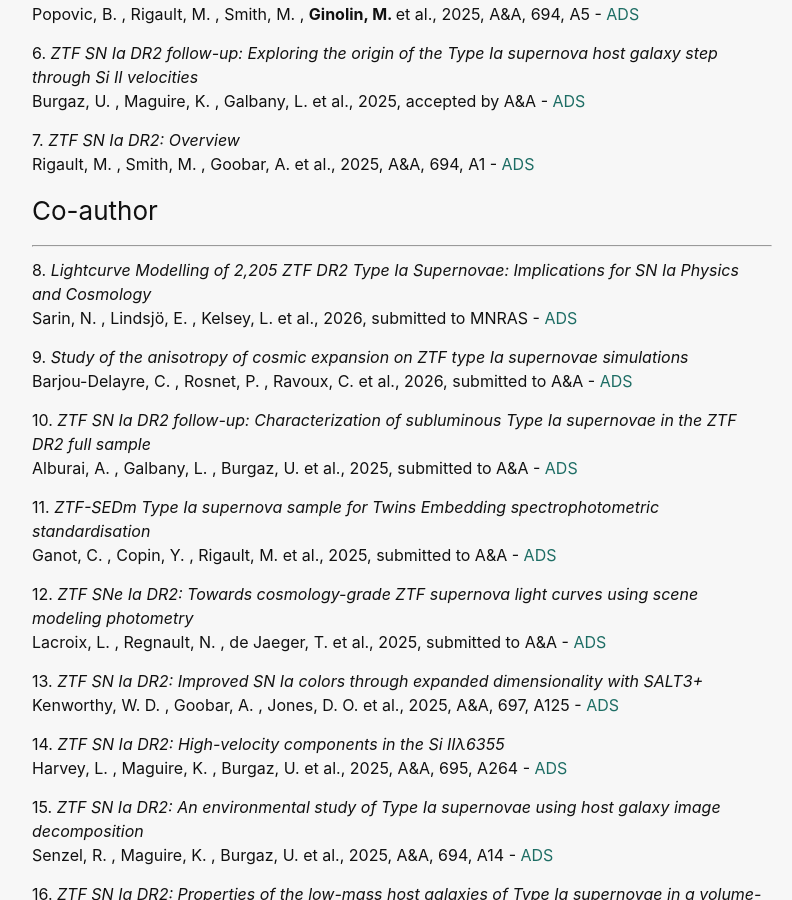
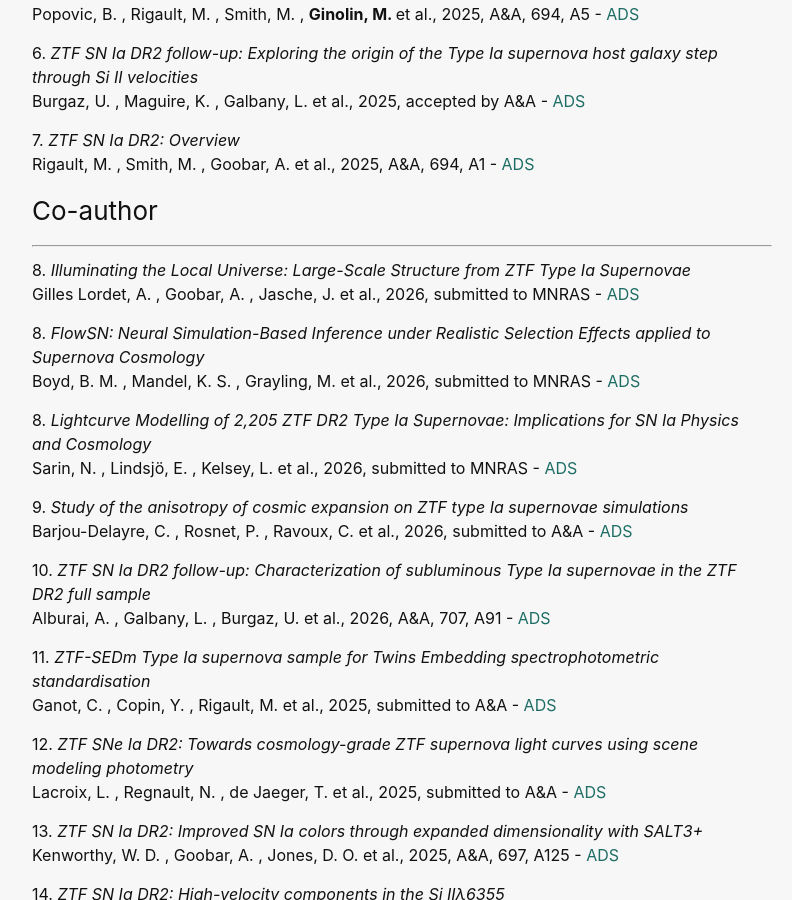
Before and after one commit to mginolin/mginolin.github.io, a Jekyll site: the page built from Publications.markdown, in a window 1280 px wide and 900 px high, scrolled down 862 px. Shown: the whole window, without its empty margins (238-1030 px from the left). Built offline with Jekyll 4.4.1, drawn with Linux system fonts in a browser that asks for light colours.

Commit message:
6/05 update

```diff
--- a/CV.markdown
+++ b/CV.markdown
@@ -14,7 +14,8 @@ This a short version of my resume. The full CV is downloadable in [PDF]({{ site.
 <br> Cambridge, UK, October 2025 - Now </p>
 
 * Investigating the environmental dependencies of Type Ia supernovae with Hierarchical Bayesian modelling
-* Involvement in LSST and TiDES
+* Involvement in LSST/DESC, TiDES and YSE
+* Simulation of SNe Ia for Simulation-Based Inference
 
 <p style="margin-top:0.3cm;"> <strong> PhD student - Institut de Physique des 2 Infinis/Université Claude Bernard Lyon 1 </strong>
 <br> Lyon, FR, September 2022 - September 2025
--- a/Publications.markdown
+++ b/Publications.markdown
@@ -45,14 +45,20 @@ sample of 1,000 Type Ia Supernovae</em>
 ### Co-author
 ---
 
-<p style="margin-top:0.3cm;"> 8. <em> Lightcurve Modelling of 2,205 ZTF DR2 Type Ia Supernovae: Implications for SN Ia Physics and Cosmology  </em>
+<p style="margin-top:0.3cm;"> 8. <em> Illuminating the Local Universe: Large-Scale Structure from ZTF Type Ia Supernovae  </em>
+<br>Gilles Lordet, A. , Goobar, A. , Jasche, J. et al., 2026, submitted to MNRAS - <a href="https://ui.adsabs.harvard.edu/abs/2026arXiv260412714G/abstract">ADS</a></p>
+
+<p> 8. <em> FlowSN: Neural Simulation-Based Inference under Realistic Selection Effects applied to Supernova Cosmology  </em>
+<br>Boyd, B. M. , Mandel, K. S. , Grayling, M. et al., 2026, submitted to MNRAS - <a href="https://ui.adsabs.harvard.edu/abs/2026arXiv260311165B/abstract">ADS</a></p>
+
+<p> 8. <em> Lightcurve Modelling of 2,205 ZTF DR2 Type Ia Supernovae: Implications for SN Ia Physics and Cosmology  </em>
 <br>Sarin, N. , Lindsjö, E. , Kelsey, L. et al., 2026, submitted to MNRAS - <a href="https://ui.adsabs.harvard.edu/abs/2026arXiv260202677S/abstract">ADS</a></p>
 
 <p> 9. <em> Study of the anisotropy of cosmic expansion on ZTF type Ia supernovae simulations  </em>
 <br>Barjou-Delayre, C. , Rosnet, P. , Ravoux, C. et al., 2026, submitted to A&amp;A - <a href="https://ui.adsabs.harvard.edu/abs/2026arXiv260111139B/abstract">ADS</a></p>
 
 <p> 10. <em>ZTF SN Ia DR2 follow-up: Characterization of subluminous Type Ia supernovae in the ZTF DR2 full sample </em>
-<br>Alburai, A. , Galbany, L. , Burgaz, U. et al., 2025, submitted to A&amp;A - <a href="https://ui.adsabs.harvard.edu/abs/2025arXiv251221256A/abstract">ADS</a></p>
+<br>Alburai, A. , Galbany, L. , Burgaz, U. et al., 2026, A&amp;A, 707, A91 - <a href="https://ui.adsabs.harvard.edu/abs/2025arXiv251221256A/abstract">ADS</a></p>
 
 <p> 11. <em>ZTF-SEDm Type Ia supernova sample for Twins Embedding spectrophotometric standardisation </em>
 <br>Ganot, C. , Copin, Y. , Rigault, M. et al., 2025, submitted to A&amp;A - <a href="https://ui.adsabs.harvard.edu/abs/2025arXiv251207696G/abstract">ADS</a></p>
--- a/index.markdown
+++ b/index.markdown
@@ -15,4 +15,4 @@ layout: page
 
 I am a researcher in observational cosmology, interested in Type Ia supernovae. I did my PhD (2022-2025) at the Institut de Physique des 2 Infinis in Lyon, France. I am currently a Research Associate at the Institute of Astronomy in Cambridge.
 
-My main area of research focuses on how Type Ia supernovae depend on the astrophysical environment they explode in, and how these dependencies may affect cosmological paremeter inference. To study this issue, I am part of the Zwicky Transient Facility ([ZTF](https://www.ztf.caltech.edu/)) collaboration, as well as the Dark Energy Science Collaboration ([DESC](https://lsstdesc.org/)) of LSST, and the Time-Domain Extragalactic Survey (TiDES), which is part of [4MOST](https://www.4most.eu/cms/science/exgalconsurv/). I am also interested in simulating Type Ia supernovae, and as such I am one of the main contributor of the [skysurvey](https://skysurvey.readthedocs.io/en/latest/) library.
+My main area of research focuses on how Type Ia supernovae depend on the astrophysical environment they explode in, and how these dependencies may affect cosmological paremeter inference. To study this issue, I am part of the Zwicky Transient Facility ([ZTF](https://www.ztf.caltech.edu/)) collaboration, as well as the Dark Energy Science Collaboration ([DESC](https://lsstdesc.org/)) of LSST, the Time-Domain Extragalactic Survey (TiDES), which is part of [4MOST](https://www.4most.eu/cms/science/exgalconsurv/) and the Young Supernova Experiment ([YSE](https://yse.ucsc.edu/)). I am also interested in simulating Type Ia supernovae, and as such I am one of the main contributor of the [skysurvey](https://skysurvey.readthedocs.io/en/latest/) library.
```
